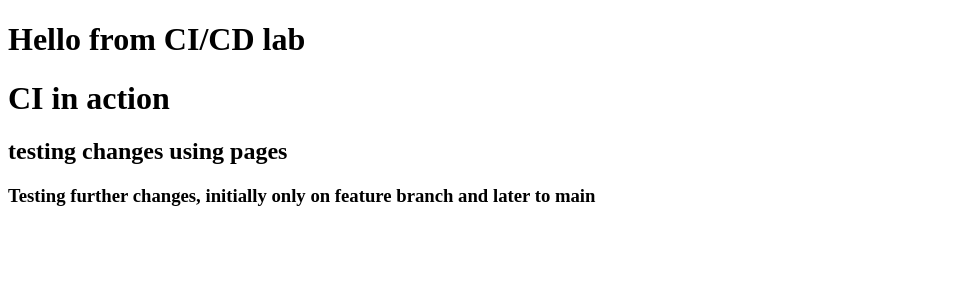
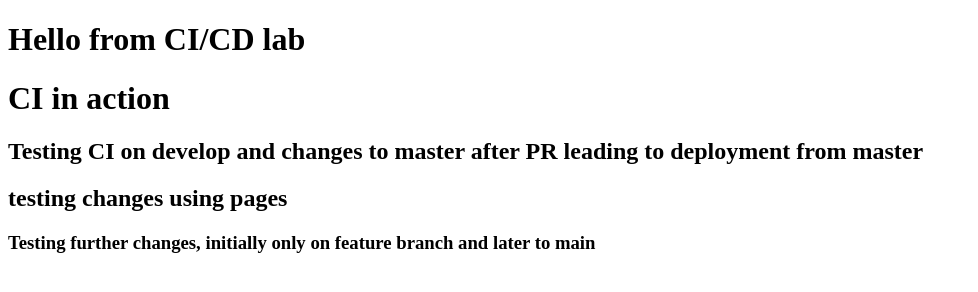
Before and after one commit to devp01/gittest, a website: page index.html in a window 1280 px wide. Shown: the whole page, without its empty margins (0-978 px from the left). Drawn offline with Linux system fonts and the light colour scheme.

Commit message:
imdex updated

```diff
--- a/index.html
+++ b/index.html
@@ -4,6 +4,7 @@
   <body>
     <h1 id="greeting">Hello from CI/CD lab</h1>
     <h1> CI in action </h1>
+    <h2>Testing CI on develop and changes to master after PR leading to deployment from master </h2>
     <h2> testing changes using pages </h2>
     <h3> Testing further changes, initially only on feature branch and later to main</h3>
     <script src="main.js"></script>
```
